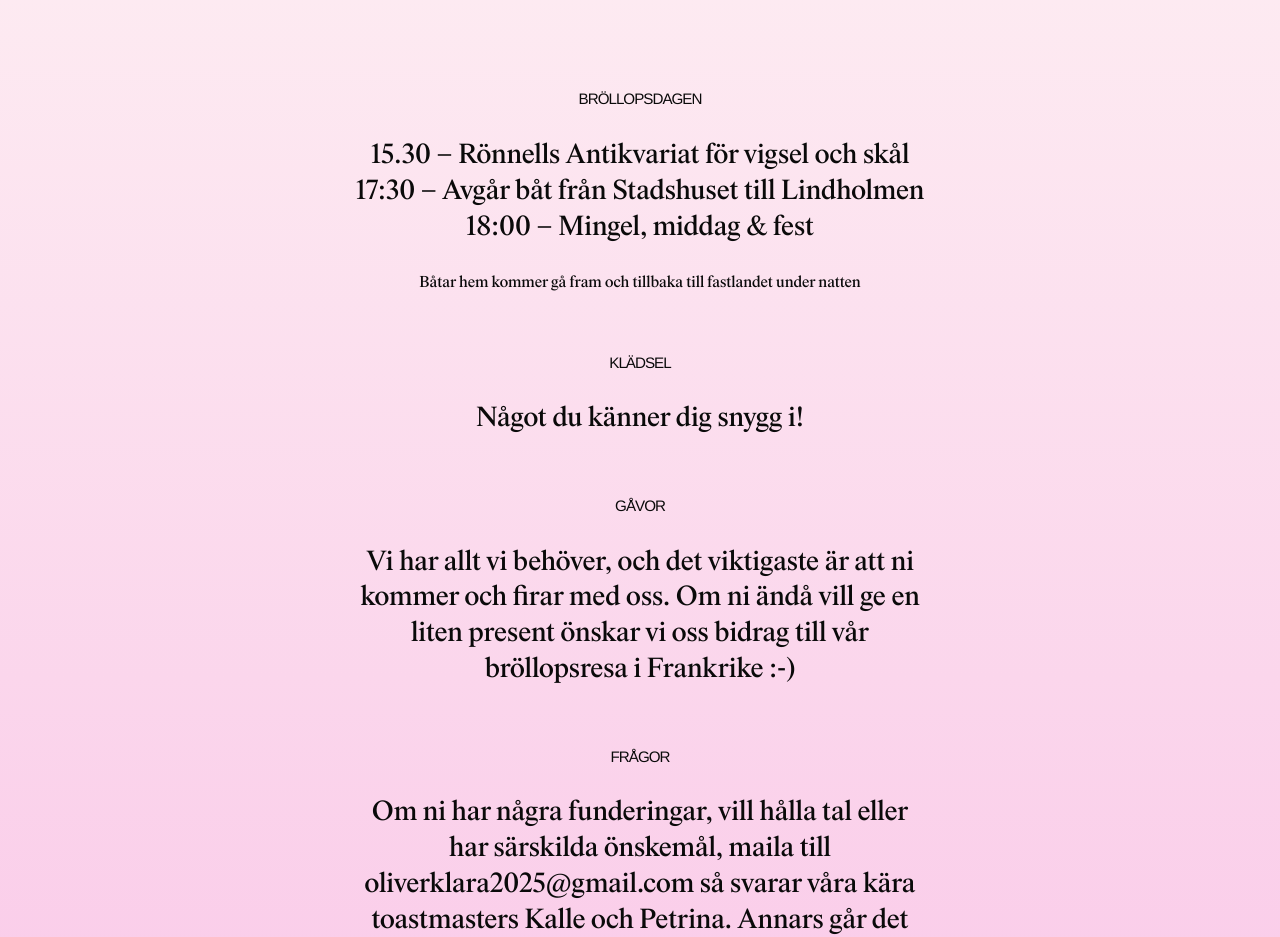
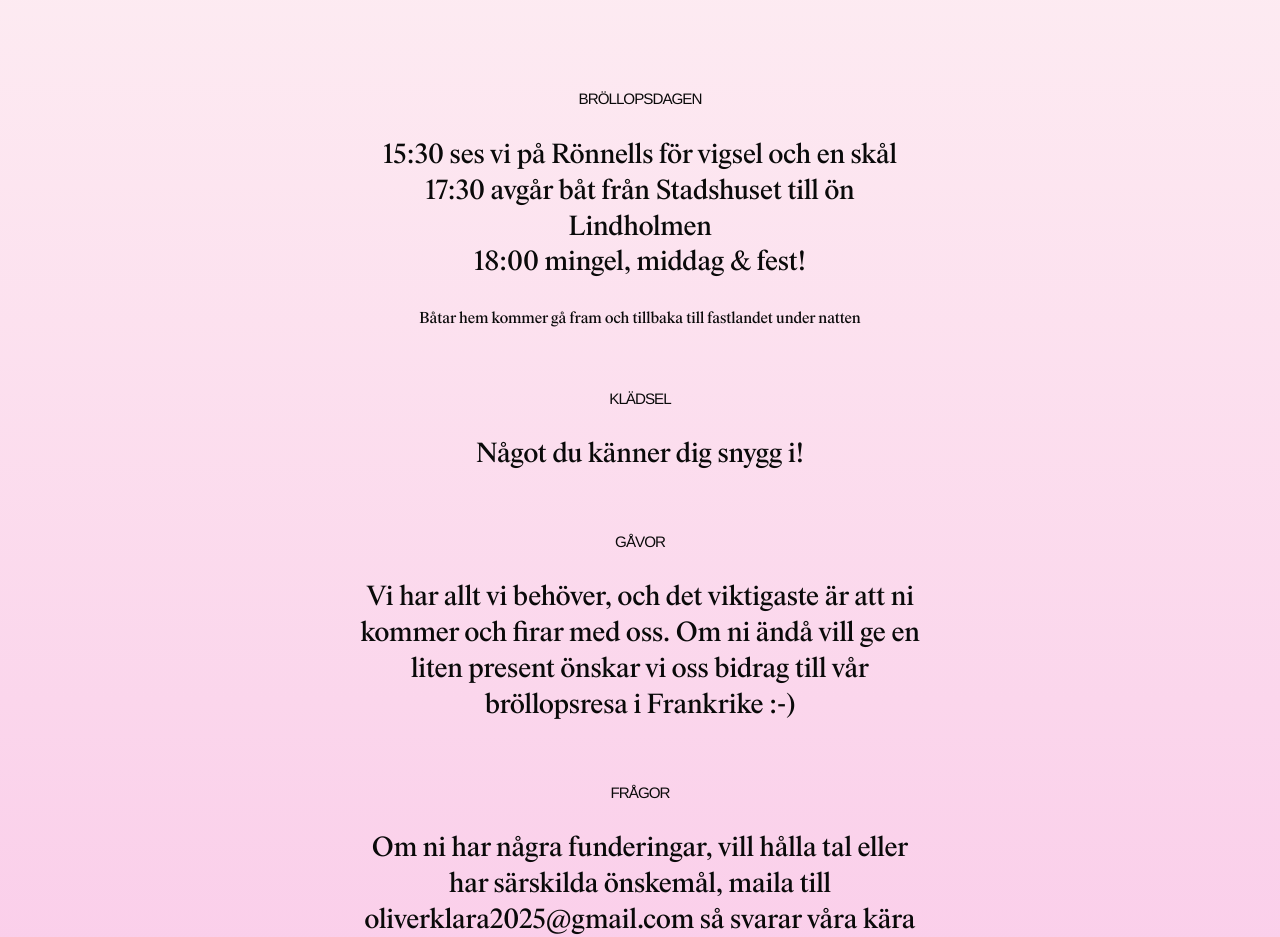
Before and after one commit to olivernordlund/olivernordlund.github.io, a plain HTML site: page update.html in a window 1280 px wide. Shown: the part 1580-2517 px from the top of the page. Drawn offline with nearby package versions, Linux system fonts and the light colour scheme; files whose address does not match are found by name.

Commit message:
Update update.html

```diff
--- a/update.html
+++ b/update.html
@@ -39,9 +39,9 @@
          <section id="information">
             <div class="narrow spacing-s">
                 <p class="rubrik text-center">Bröllopsdagen</p>
-                <p class="text-center">15.30 – Rönnells Antikvariat för vigsel och skål<br>
-                17:30 – Avgår båt från Stadshuset till Lindholmen<br>
-                18:00 – Mingel, middag & fest<br></p>
+                <p class="text-center">15:30 ses vi på Rönnells för vigsel och en skål<br>
+                17:30 avgår båt från Stadshuset till ön Lindholmen<br>
+                18:00 mingel, middag & fest!<br></p>
                 <p class="text-small text-center">Båtar hem kommer gå fram och tillbaka till fastlandet under natten</p>
             </div>
 
```
